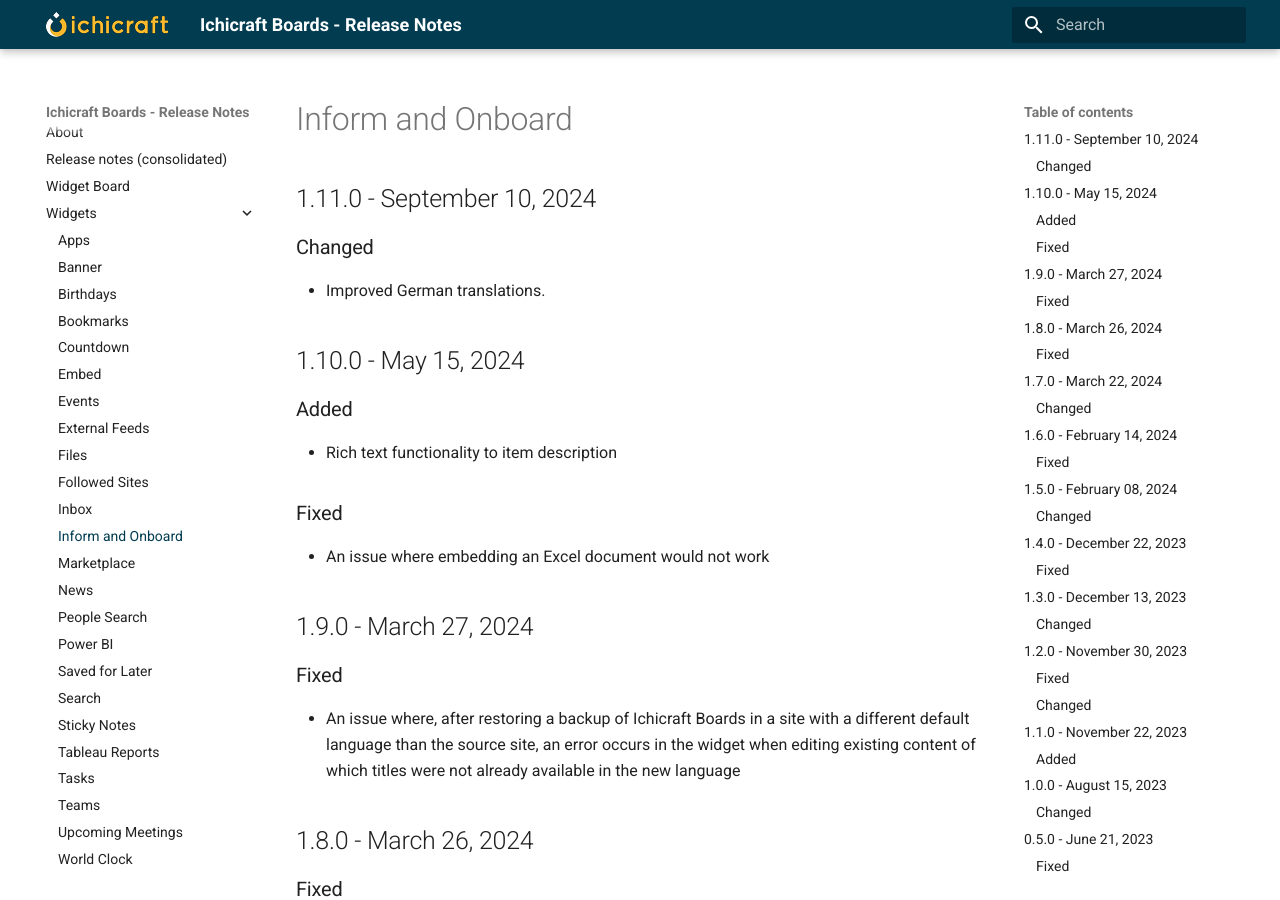
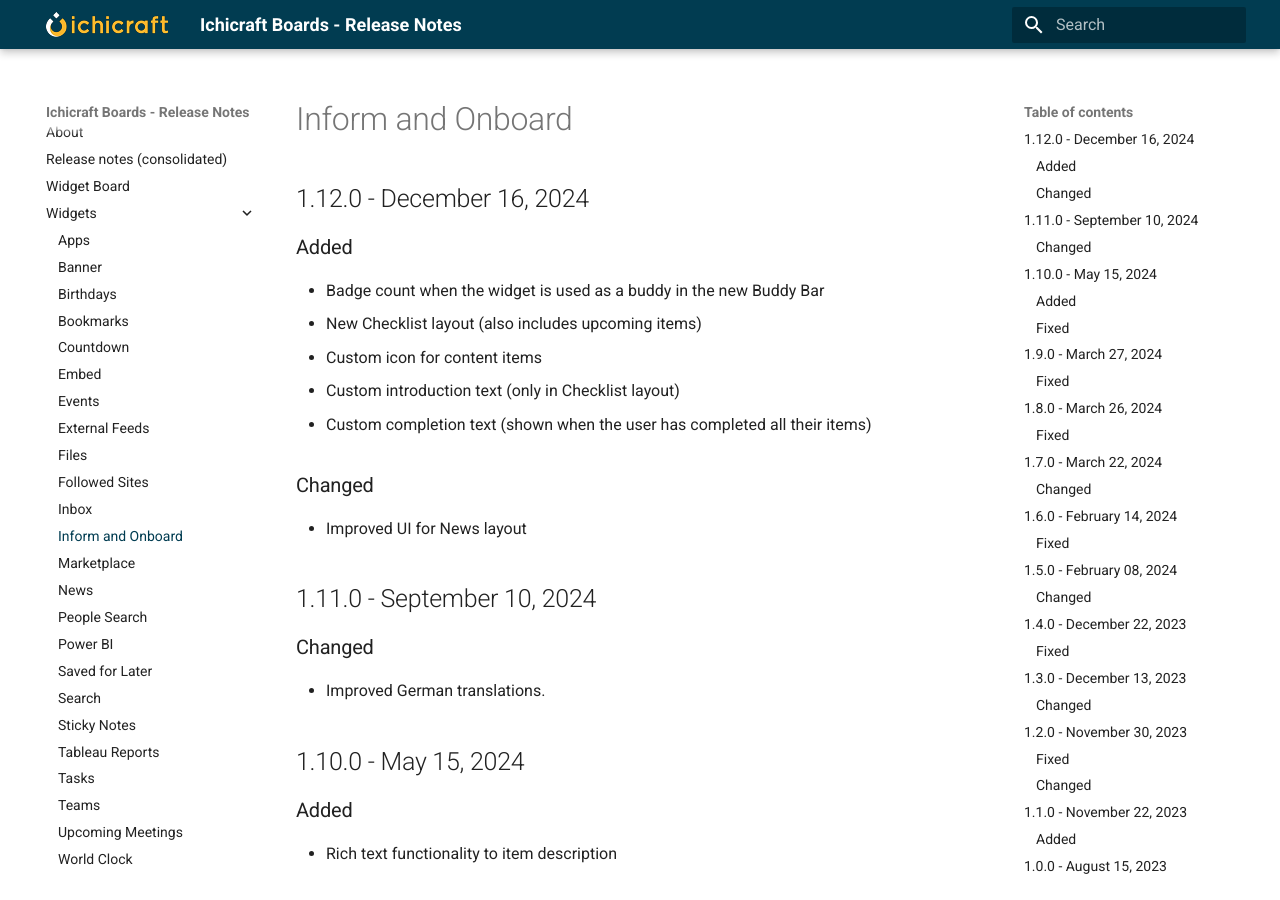
Before and after one commit to ichicraft/widgets-docs, an MkDocs documentation site: the page built from docs/Widgets/Inform and Onboard.md, in a window 1280 px wide and 900 px high. Built offline with MkDocs 1.6.1 and Material for MkDocs 9.7.7, drawn with Linux system fonts in a browser that asks for light colours.

```diff
--- a/docs/Widgets/Inform and Onboard.md
+++ b/docs/Widgets/Inform and Onboard.md
@@ -1,3 +1,15 @@
+## 1.12.0 - December 16, 2024
+
+### Added
+- Badge count when the widget is used as a buddy in the new Buddy Bar
+- New Checklist layout (also includes upcoming items)
+- Custom icon for content items
+- Custom introduction text (only in Checklist layout)
+- Custom completion text (shown when the user has completed all their items)
+
+### Changed
+- Improved UI for News layout
+
 ## 1.11.0 - September 10, 2024
 
 ### Changed
```
Also changed, not shown: docs/Release-notes-(consolidated).md (+12 -0 lines).
